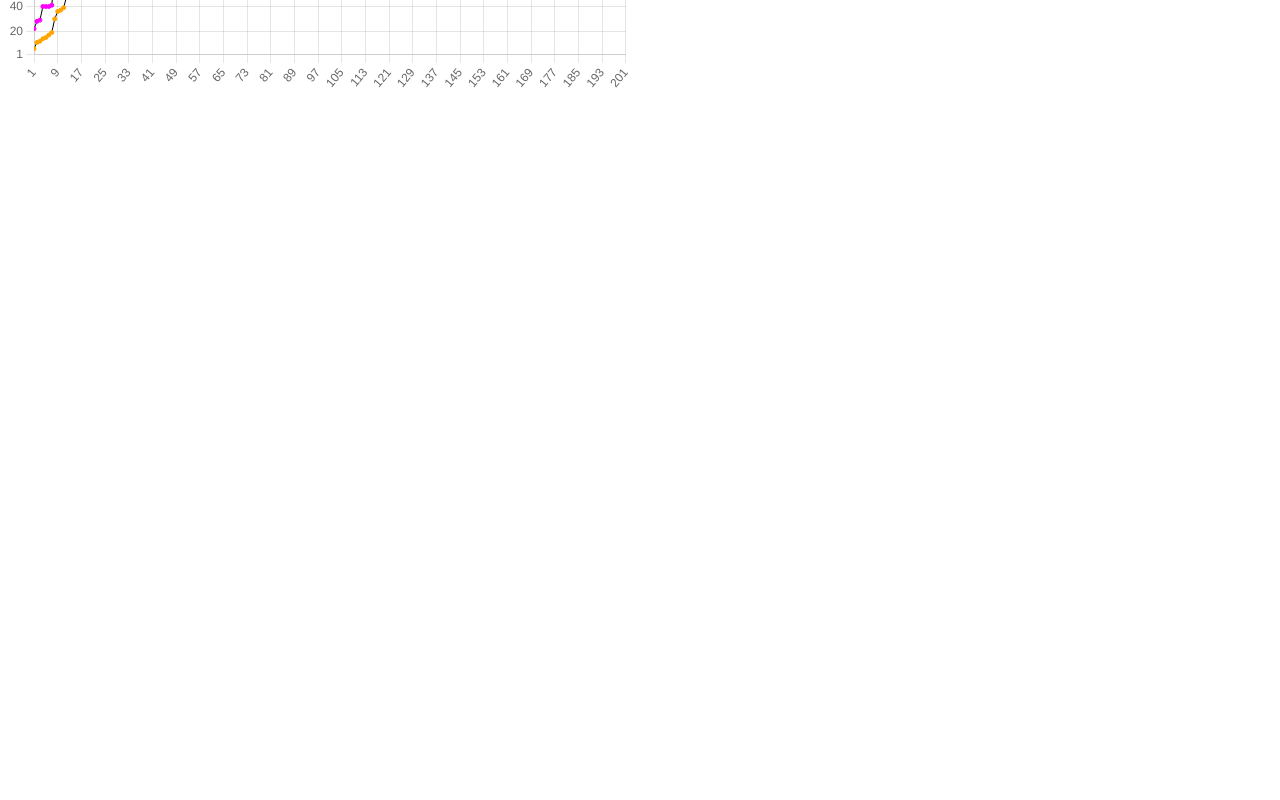
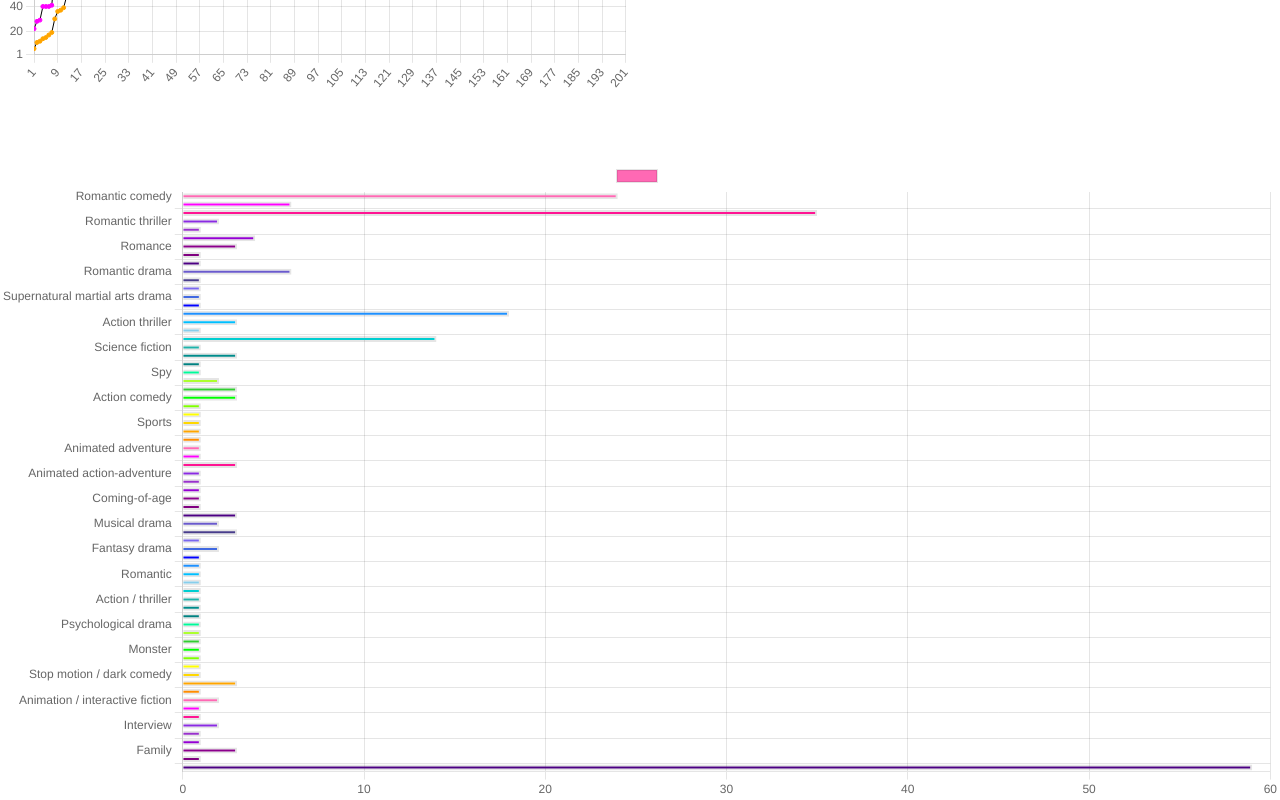
Before and after one commit to QueAnkan/moviestats, a React (Vite) app: page / in a window 1280 px wide. Shown: the part 1366-2166 px from the top of the page. Before the commit the page ends 1526 px from the top, so only its background shows below. Built offline with nearby package versions, Linux system fonts and the light colour scheme.

Commit message:
added chart for genre

```diff
--- a/src/App.jsx
+++ b/src/App.jsx
@@ -3,6 +3,7 @@ import './App.css'
 import MovieLanguages from './components/MovieLanguages'
 import PremiereMonths from './components/PremiereMonths'
 import MovieLength from './components/MovieLength'
+import MovieGenre from './components/MovieGenre'
 
 
 function App() {
@@ -13,6 +14,7 @@ function App() {
             <MovieLanguages/>
             <PremiereMonths/>
             <MovieLength/>
+            <MovieGenre/>
         </main>
     )
 }
--- /dev/null
+++ b/src/components/MovieGenre.jsx
@@ -0,0 +1,26 @@
+import { Bar } from "react-chartjs-2"
+import { Chart as ChartJS, Tooltip, Legend,  BarElement, LinearScale, CategoryScale  } from 'chart.js';
+import { getMovieGenre } from "../data/getMovieGenre";
+ChartJS.register(Tooltip, Legend, LinearScale,
+	BarElement, CategoryScale);
+
+const genreBarConfig = getMovieGenre()
+
+const options = {
+	indexAxis: 'y' ,
+elements: {
+bar: {
+  borderWidth: 2,
+},
+}}
+
+const MovieGenre = () => {
+
+	return(
+		<section>
+			<Bar data={genreBarConfig} options={options}></Bar>
+		</section>
+	)
+}
+
+export default MovieGenre
--- a/src/components/MovieLanguages.jsx
+++ b/src/components/MovieLanguages.jsx
@@ -1,7 +1,7 @@
 import { Pie } from "react-chartjs-2"
 import { Chart as ChartJS, ArcElement, Tooltip, Legend} from 'chart.js'
 ChartJS.register(ArcElement, Tooltip, Legend)
-import { getMovieLanguage } from "../data/getMovie"
+import { getMovieLanguage } from "../data/getMovieLanguages"
 
 const languagePieConfig = getMovieLanguage()
 
--- a/src/components/MovieLength.jsx
+++ b/src/components/MovieLength.jsx
@@ -3,7 +3,7 @@ import {
 	Chart as ChartJS, CategoryScale, LinearScale, PointElement, LineElement, Tooltip, Legend} from 'chart.js';
   ChartJS.register(CategoryScale, LinearScale, PointElement, LineElement, Tooltip, Legend);
 
-  import { getMovieLength } from "../data/getMovie";
+  import { getMovieLength } from "../data/getMovieLength";
 
   const runtimeLineConfig = getMovieLength()
 
--- a/src/components/PremiereMonths.jsx
+++ b/src/components/PremiereMonths.jsx
@@ -3,9 +3,9 @@ import { Chart as ChartJS, Tooltip, Legend,  BarElement, LinearScale, CategorySc
 ChartJS.register(Tooltip, Legend, LinearScale,
 	BarElement, CategoryScale);
 
-	import { getpremiereMonth } from "../data/getMovie";
+	import { getPremiereMonth } from "../data/getPremiereMonth";
 
-	const monthBarConfig = getpremiereMonth()
+	const monthBarConfig = getPremiereMonth()
 
 const PremiereMonths = () =>{
 
--- a/src/data/getMovie.js
+++ /dev/null
@@ -1,114 +0,0 @@
-import docData from './documentaries.json'
-import featureData from './feature-films.json'
-import specialsData from './specials.json'
-import {calculatePremiereData, calculateMovieLength} from '../assets/calculatefunctions'
-import colors from './colorschemes'
-
-
-const allData = docData.concat(featureData, specialsData)
-
-export function getMovieLanguage() {
-
-	// Plocka ut vilka språk som finns och hur många gånger de förekommer
-	const languagesCount = {}
-
-	allData.forEach((movie) => {
-		const language =movie.Language
-
-		if(languagesCount[language]){
-			languagesCount[language]+=1
-
-		}else {
-			languagesCount[language]=1
-		}
-	})
-
-	// Sortera språken i storleksordning från minst till störst
-	const sortedLanguages = Object.entries(languagesCount).sort((a, b) => a[1] - b[1])
-	// Plocka ut namnen på språken
-	const languages =sortedLanguages.map(language => language[0])
-	// Plocka ut antalet förekomster av varje språk
-	const languageStats = sortedLanguages.map(language => language[1])
-
-
-	return{
-		labels: languages,
-		datasets: [{
-			label: "antal filmer per språk",
-			data: languageStats,
-			backgroundColor: colors,
-
-		}]
-	}
-
-}
-
-export function getpremiereMonth() {
-
-const docStats = calculatePremiereData(docData)
-const featureStats = calculatePremiereData(featureData)
-const specialsStats = calculatePremiereData(specialsData)
-
-
-	return{
-		labels: docStats.names,
-		datasets: [{
-			label: 'Documentaries',
-			data:docStats.numbers,
-			backgroundColor:colors[1],
-		},
-		{	label:'Feature Films',
-			data:featureStats.numbers,
-			backgroundColor:colors[15],
-		},
-		{	label:'Specials',
-			data:specialsStats.numbers,
-			backgroundColor:colors[28],
-		}
-	]
-	}
-}
-
-
-
-export function getMovieLength() {
-
-	const allRuntimes = calculateMovieLength(allData)
-
-	const docStats = calculateMovieLength(docData)
-const featureStats = calculateMovieLength(featureData)
-const specialsStats = calculateMovieLength(specialsData)
-	const labels = allRuntimes.sortedRuntimes.map((_, index) => ` ${index + 1}`)
-
-	return{
-		labels: labels,
-		datasets: [{
-			label: 'Documentaries',
-			data:docStats.sortedRuntimes,
-			backgroundColor:colors[1],
-			borderColor:'#000000',
-			pointBorderColor: colors[1],
-			borderWidth:1,
-			pointRadius: 2,
-		},
-		{
-			label: 'Feature Films',
-			data:featureStats.sortedRuntimes,
-			backgroundColor:colors[15],
-			borderColor:'#000000',
-			pointBorderColor: colors[15],
-			borderWidth:1,
-			pointRadius: 2,
-		},
-		{
-			label: 'Specials',
-			data:specialsStats.sortedRuntimes,
-			backgroundColor:colors[28],
-			borderColor:'#000000',
-			pointBorderColor: colors[28],
-			borderWidth:1,
-			pointRadius: 2,
-		}
-	]
-	}
-}
--- /dev/null
+++ b/src/data/getMovieGenre.js
@@ -0,0 +1,40 @@
+import docData from './documentaries.json'
+import featureData from './feature-films.json'
+import specialsData from './specials.json'
+import colors from './colorschemes'
+
+const allFictionMovieData = featureData.concat(specialsData)
+
+console.log(docData.length);
+
+export function getMovieGenre() {
+
+	const genreCount = {}
+
+allFictionMovieData.forEach((movie) => {
+	const genre = movie.Genre
+
+	if(genreCount[genre]){
+		genreCount[genre]+=1
+	}else {
+		genreCount[genre]=1
+	}
+})
+
+const genres = Object.entries(genreCount)
+const documentaries = ['Documenteries',  docData.length]
+console.log(documentaries);
+console.log(genres);
+genres.push(documentaries)
+const genreNames = genres.map(genre => genre[0])
+const genreStats =  genres.map(genre => genre[1])
+
+	return{
+		labels:genreNames,
+		datasets: [{
+			label:'',
+			data:genreStats,
+			backgroundColor:colors,
+		}]
+	}
+}
--- /dev/null
+++ b/src/data/getMovieLanguages.js
@@ -0,0 +1,43 @@
+import docData from './documentaries.json'
+import featureData from './feature-films.json'
+import specialsData from './specials.json'
+import colors from './colorschemes'
+
+
+const allData = docData.concat(featureData, specialsData)
+
+export function getMovieLanguage() {
+
+	// Plocka ut vilka språk som finns och hur många gånger de förekommer
+	const languagesCount = {}
+
+	allData.forEach((movie) => {
+		const language =movie.Language
+
+		if(languagesCount[language]){
+			languagesCount[language]+=1
+
+		}else {
+			languagesCount[language]=1
+		}
+	})
+
+	// Sortera språken i storleksordning från minst till störst
+	const sortedLanguages = Object.entries(languagesCount).sort((a, b) => a[1] - b[1])
+	// Plocka ut namnen på språken
+	const languages =sortedLanguages.map(language => language[0])
+	// Plocka ut antalet förekomster av varje språk
+	const languageStats = sortedLanguages.map(language => language[1])
+
+
+	return{
+		labels: languages,
+		datasets: [{
+			label: "Number of movies",
+			data: languageStats,
+			backgroundColor: colors,
+
+		}]
+	}
+
+}
--- /dev/null
+++ b/src/data/getMovieLength.js
@@ -0,0 +1,49 @@
+import docData from './documentaries.json'
+import featureData from './feature-films.json'
+import specialsData from './specials.json'
+import {calculateMovieLength} from '../assets/calculatefunctions'
+import colors from './colorschemes'
+
+const allData = docData.concat(featureData, specialsData)
+
+export function getMovieLength() {
+
+	const allRuntimes = calculateMovieLength(allData)
+
+	const docStats = calculateMovieLength(docData)
+const featureStats = calculateMovieLength(featureData)
+const specialsStats = calculateMovieLength(specialsData)
+	const labels = allRuntimes.sortedRuntimes.map((_, index) => ` ${index + 1}`)
+
+	return{
+		labels: labels,
+		datasets: [{
+			label: 'Documentaries',
+			data:docStats.sortedRuntimes,
+			backgroundColor:colors[1],
+			borderColor:'#000000',
+			pointBorderColor: colors[1],
+			borderWidth:1,
+			pointRadius: 2,
+		},
+		{
+			label: 'Feature Films',
+			data:featureStats.sortedRuntimes,
+			backgroundColor:colors[15],
+			borderColor:'#000000',
+			pointBorderColor: colors[15],
+			borderWidth:1,
+			pointRadius: 2,
+		},
+		{
+			label: 'Specials',
+			data:specialsStats.sortedRuntimes,
+			backgroundColor:colors[28],
+			borderColor:'#000000',
+			pointBorderColor: colors[28],
+			borderWidth:1,
+			pointRadius: 2,
+		}
+	]
+	}
+}
--- /dev/null
+++ b/src/data/getPremiereMonth.js
@@ -0,0 +1,32 @@
+import docData from './documentaries.json'
+import featureData from './feature-films.json'
+import specialsData from './specials.json'
+import {calculatePremiereData} from '../assets/calculatefunctions'
+import colors from './colorschemes'
+
+
+export function getPremiereMonth() {
+
+	const docStats = calculatePremiereData(docData)
+	const featureStats = calculatePremiereData(featureData)
+	const specialsStats = calculatePremiereData(specialsData)
+
+
+		return{
+			labels: docStats.names,
+			datasets: [{
+				label: 'Documentaries',
+				data:docStats.numbers,
+				backgroundColor:colors[1],
+			},
+			{	label:'Feature Films',
+				data:featureStats.numbers,
+				backgroundColor:colors[15],
+			},
+			{	label:'Specials',
+				data:specialsStats.numbers,
+				backgroundColor:colors[28],
+			}
+		]
+		}
+	}
```
